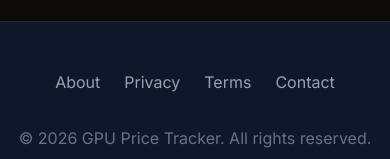
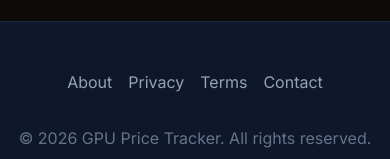
Before and after one commit to brainbreezegames-lang/gpu-tracker, a React (Vite) app: page / in a window 390 px wide. Shown: the part 9590-9749 px from the top of the page. Built offline with nearby package versions, Linux system fonts and the light colour scheme.

Commit message:
auto: update 2026-02-21 23:23 UTC

```diff
--- a/components/Footer.tsx
+++ b/components/Footer.tsx
@@ -4,7 +4,7 @@
   return (
     <footer className="bg-white dark:bg-slate-900 border-t border-slate-200 dark:border-slate-800 mt-12 transition-colors duration-300">
       <div className="max-w-7xl mx-auto py-12 px-4 sm:px-6 md:flex md:items-center md:justify-between lg:px-8">
-        <div className="flex justify-center space-x-6 md:order-2">
+        <div className="flex justify-center gap-4 sm:gap-6 flex-wrap md:order-2">
           <a href="#" className="text-slate-400 hover:text-slate-500 dark:hover:text-slate-300">About</a>
           <a href="#" className="text-slate-400 hover:text-slate-500 dark:hover:text-slate-300">Privacy</a>
           <a href="#" className="text-slate-400 hover:text-slate-500 dark:hover:text-slate-300">Terms</a>
```
